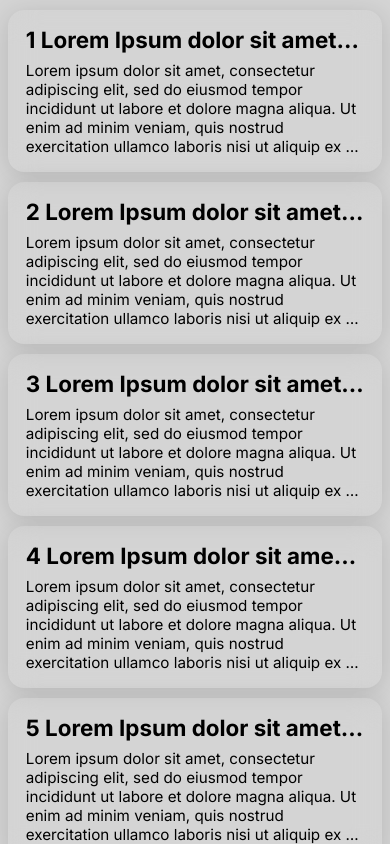
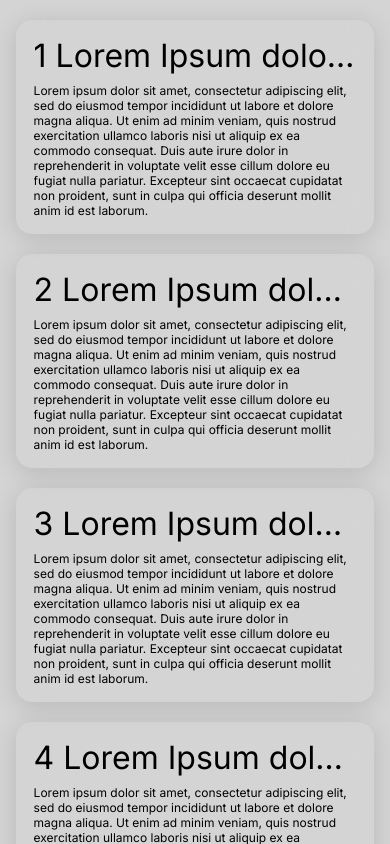
Before and after one commit to sandrbuz/pushkeen-test-task, a React (Create React App) app: page / in a window 390 px wide. Shown: the top 844 px of the page. Built offline with nearby package versions, Linux system fonts and the light colour scheme.

Commit message:
fix: corrected css for mobile

```diff
--- a/src/components/Card.tsx
+++ b/src/components/Card.tsx
@@ -29,18 +29,19 @@ const CardWrapper = styled.div<IStyledCardProps>`
   backdrop-filter: blur(15px);
 
   @media (max-width: 1100px) {
-    height: 180px;
-    min-height: 140px;
-    max-height: 220px;
+    height: auto;
+    min-height: unset;
+    max-height: unset;
   }
-  @media (max-width: 800px) {
-    height: 160px;
-    min-height: 120px;
-    max-height: 200px;
+  @media (max-width: 850px) {
+    height: auto;
+    min-height: unset;
+    max-height: unset;
   }
   @media (max-width: 600px) {
-    height: 140px;
     height: auto;
+    min-height: unset;
+    max-height: unset;
   }
   ${(p) =>
     p.$active &&
@@ -53,7 +54,9 @@ const CardWrapper = styled.div<IStyledCardProps>`
 `;
 
 const CardTitle = styled.h2`
-  font-size: 1.4rem;
+  // font-size: 1.4rem;
+  font-size: 32px;
+  font-weight: 400;
   margin: 0 0 8px 0;
   white-space: nowrap;
   overflow: hidden;
@@ -65,8 +68,16 @@ const CardText = styled.div`
   overflow: hidden;
   text-overflow: ellipsis;
   display: -webkit-box;
-  -webkit-line-clamp: 5;
-  -webkit-box-orient: vertical;
+  font-size: 12px;
+  // -webkit-line-clamp: 5;
+  // -webkit-box-orient: vertical;
+  @media (min-width: 1100px) {
+    // -webkit-line-clamp: 10;
+  }
+  @media (max-width: 1100px) {
+    // -webkit-line-clamp: 5;
+    // -webkit-box-orient: vertical;
+  }
 `;
 
 const Card: FC<ICardProps> = ({ title, text, active, onClick }) => (
--- a/src/components/CardGrid.tsx
+++ b/src/components/CardGrid.tsx
@@ -26,16 +26,18 @@ const Grid = styled.div`
 
   @media (max-width: 1100px) {
     grid-template-columns: repeat(3, 1fr);
-    padding: 40px 5vw 40px 5vw;
+    gap: 20px;
+    padding: 30px 4vw;
   }
-  @media (max-width: 800px) {
+  @media (max-width: 850px) {
     grid-template-columns: repeat(2, 1fr);
-    padding: 24px 3vw 24px 3vw;
+    gap: 20px;
+    padding: 30px 4vw;
   }
   @media (max-width: 600px) {
     grid-template-columns: 1fr;
-    gap: 10px;
-    padding: 10px 2vw 10px 2vw;
+    gap: 20px;
+    padding: 20px 4vw;
   }
 `;
 
```
Also changed, not shown: public/index.html (+0 -13 lines).
